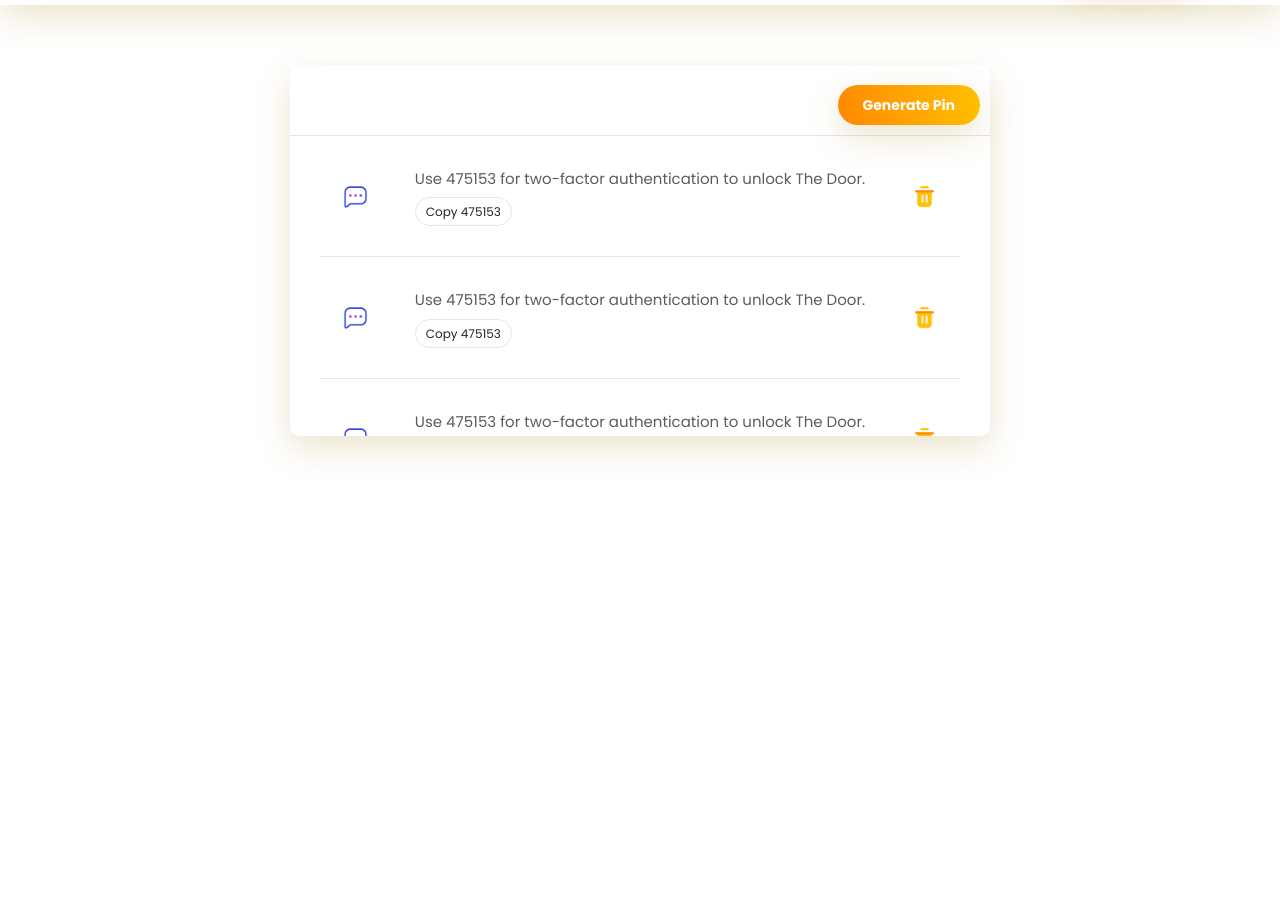
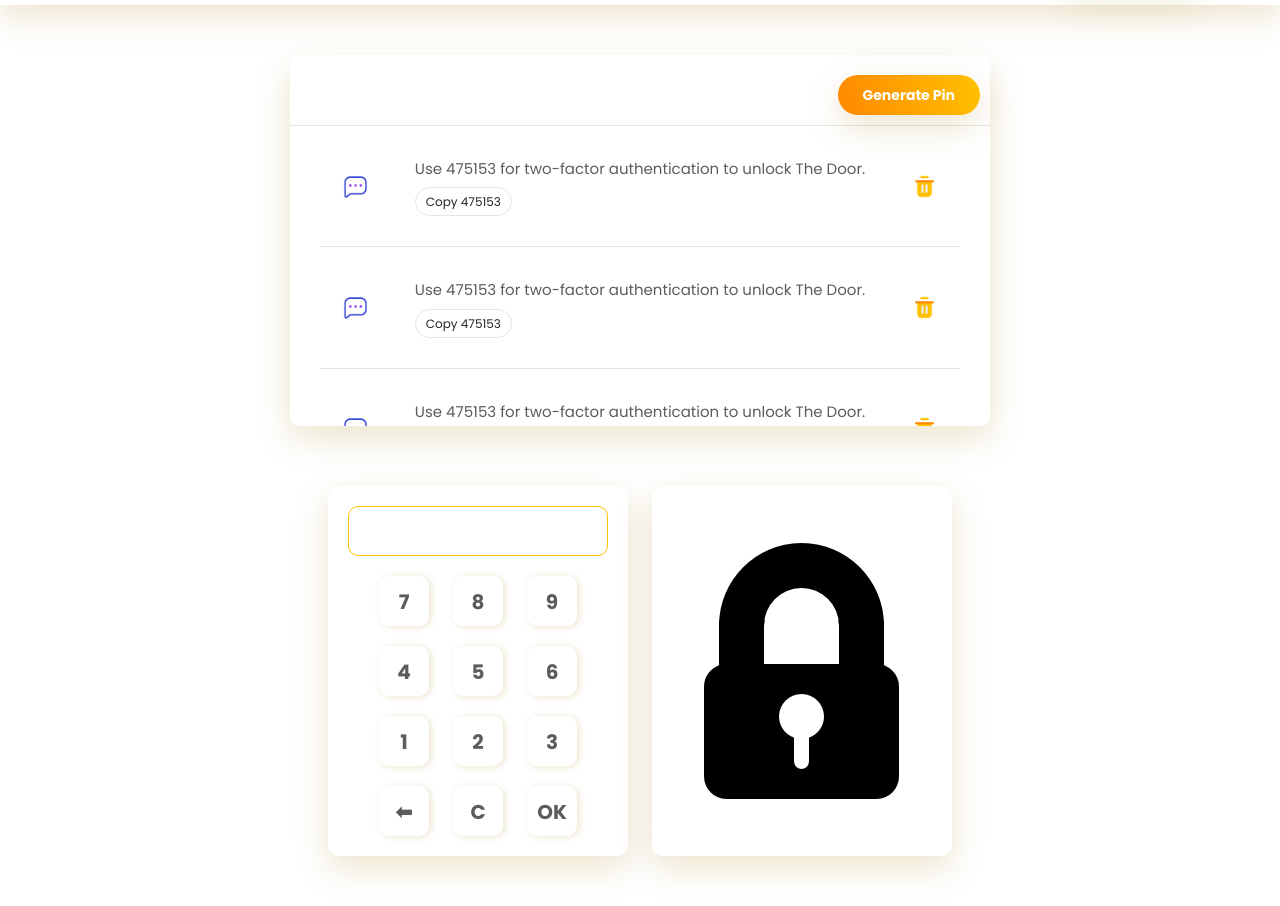
Before and after one commit to sagorranait/open-lock-js, a plain HTML site: page index.html in a window 1280 px wide. Shown: the part 75-981 px from the top of the page. Before the commit the page ends 800 px from the top, so only its background shows below. Drawn offline with nearby package versions, Linux system fonts and the light colour scheme.

Commit message:
Enter Pin section and Lock Image section are done

```diff
--- a/assets/css/style.css
+++ b/assets/css/style.css
@@ -36,7 +36,7 @@
 
 /* Main CSS Start */
 #lockerMain {
-  margin: 60px 0px;
+  margin: 50px 0px;
 }
 
 .generate-pin {
@@ -123,4 +123,60 @@
   margin-top: 5px;
 }
 
+/* Lock Screen CSS Start */
+#lockerMain .lock-screen {
+  margin: 60px 0 0;
+}
+
+#lockerMain .enter-pin,
+.lock-image {
+  width: 300px;
+  padding: 20px;
+  border-radius: 10px;
+  background: #FFFFFF;
+  box-shadow: 0px 12px 35px rgba(160, 121, 0, 0.2);
+}
+
+#lockerMain .pin-input input[type="number"] {
+  width: 100%;
+  border: 1px solid #FFC000;
+  border-radius: 10px;
+  padding: 12px 25px;
+  outline: none;
+}
+
+.pin-input input[type="number"]::-webkit-inner-spin-button,
+.pin-input input[type="number"]::-webkit-outer-spin-button {
+  -webkit-appearance: none;
+  -moz-appearance: none;
+  appearance: none;
+  margin: 0;
+}
+
+#lockerMain .button {
+  padding-top: 20px;
+  cursor: pointer;
+}
+
+#lockerMain .button span {
+  display: block;
+  width: 50px;
+  height: 50px;
+  font-size: 20px;
+  font-weight: 700;
+  line-height: 32px;
+  color: #5C5C5C;
+  text-align: center;
+  padding: 10px;
+  border-radius: 10px;
+  background: #FFFFFF;
+  box-shadow: 2px 1px 7px rgb(160 121 0 / 20%);
+}
+
+#lockerMain .lock-image {
+  height: 370px;
+}
+
+/* Lock Screen CSS End */
+
 /* Main CSS End */
--- a/index.html
+++ b/index.html
@@ -70,6 +70,44 @@
           </div>
         </div>
       </section>
+      <section class="lock-screen">
+        <div class="row">
+          <div class="col-12 col-sm-12 col-xl-6">
+            <div class="enter-pin ms-auto">
+              <div class="pin-input">
+                <input type="number" id="pinInput">
+              </div>
+              <div class="pin-buttons">
+                <div class="button d-flex align-items-center justify-content-center gap-4">
+                  <span>7</span>
+                  <span>8</span>
+                  <span>9</span>
+                </div>
+                <div class="button d-flex align-items-center justify-content-center gap-4">
+                  <span>4</span>
+                  <span>5</span>
+                  <span>6</span>
+                </div>
+                <div class="button d-flex align-items-center justify-content-center gap-4">
+                  <span>1</span>
+                  <span>2</span>
+                  <span>3</span>
+                </div>
+                <div class="button d-flex align-items-center justify-content-center gap-4">
+                  <span>⬅</span>
+                  <span>C</span>
+                  <span>OK</span>
+                </div>
+              </div>
+            </div>
+          </div>
+          <div class="col-12 col-sm-12 col-xl-6">
+            <div class="lock-image d-flex align-items-center justify-content-center">
+              <img src="./assets/images/lock.png" alt="unlock">
+            </div>
+          </div>
+        </div>
+      </section>
     </div>
   </main>
   <script src="https://cdn.jsdelivr.net/npm/bootstrap@5.2.0/dist/js/bootstrap.bundle.min.js" integrity="sha384-A3rJD856KowSb7dwlZdYEkO39Gagi7vIsF0jrRAoQmDKKtQBHUuLZ9AsSv4jD4Xa" crossorigin="anonymous"></script>
```
